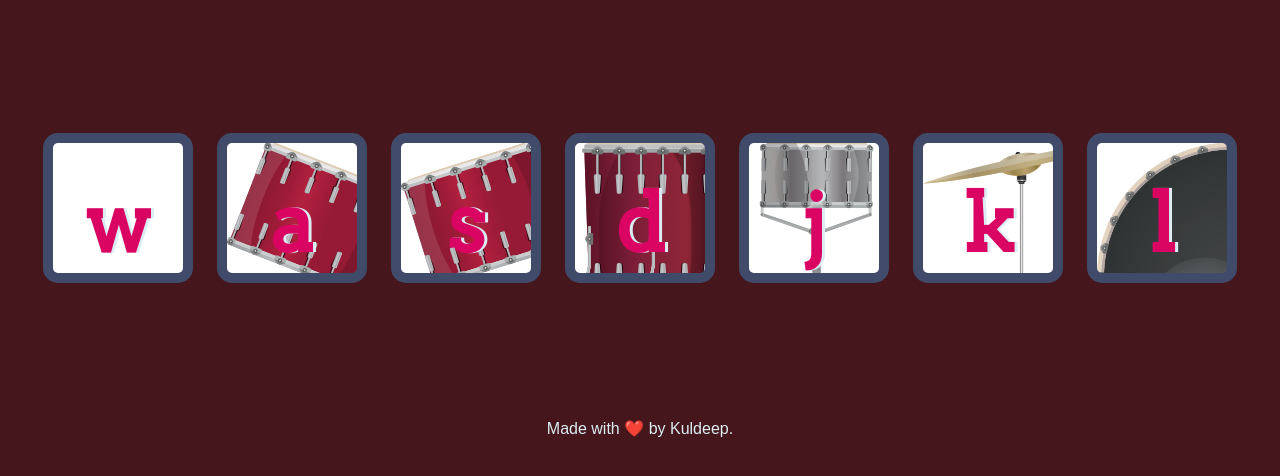
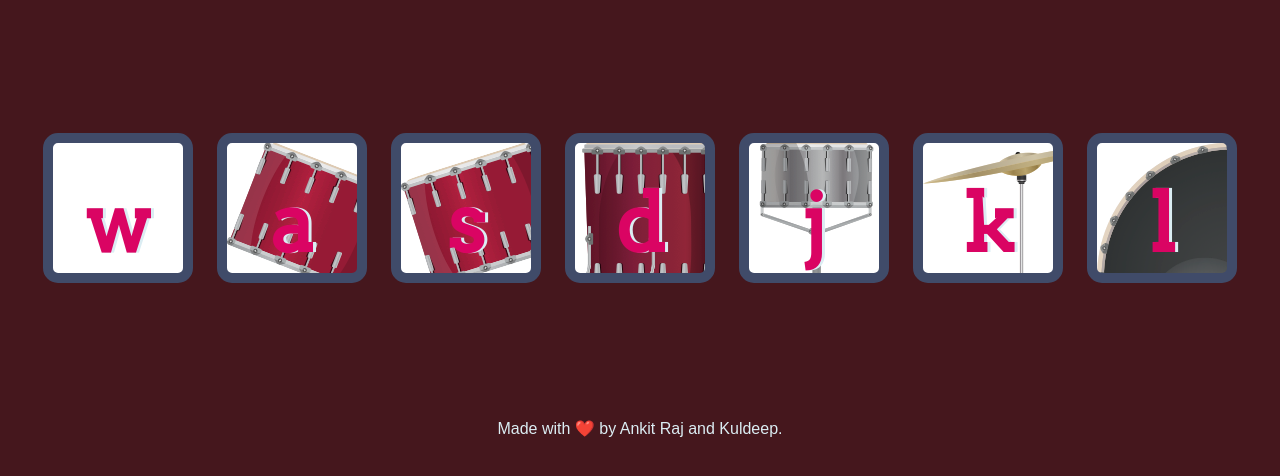
Before and after one commit to Kuldeep1998/Drum_kit_play, a plain HTML site: page index.html in a window 1280 px wide. Shown: the part 156-632 px from the top of the page. Drawn offline with Linux system fonts and the light colour scheme.

Commit message:
Update index.html

```diff
--- a/index.html
+++ b/index.html
@@ -23,7 +23,7 @@
 
 
   <footer>
-    Made with ❤️ by Kuldeep.
+    Made with ❤️ by Ankit Raj and Kuldeep.
   </footer>
   <script src="index.js"></script>
 </body>
```
